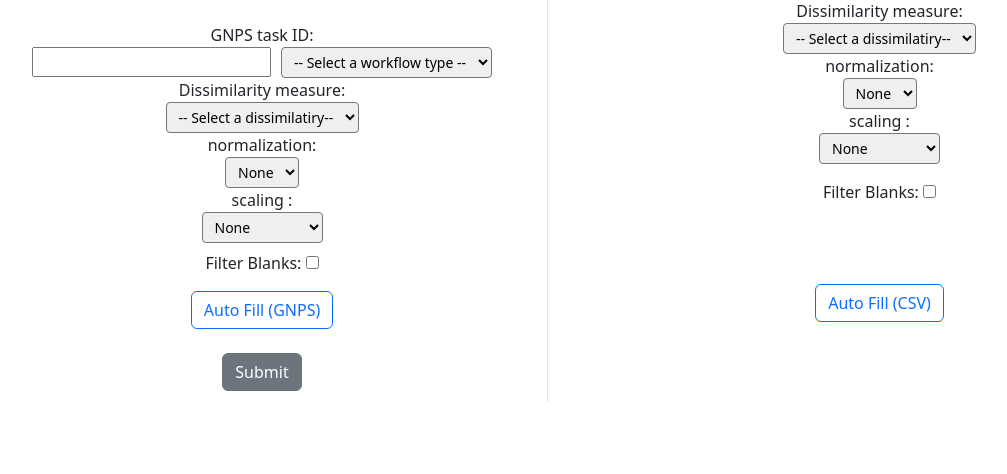
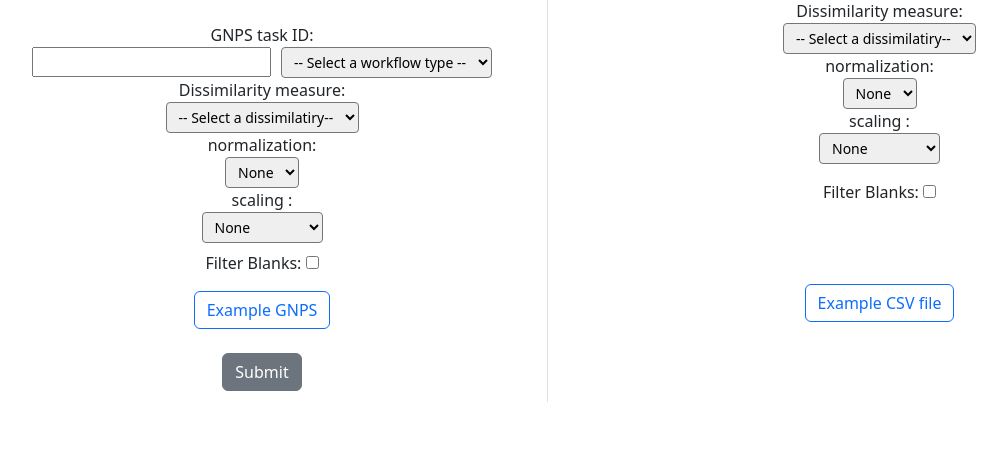
Before and after one commit to computational-chemical-biology/ClusterApp, a Flask app: page /graph in a window 1280 px wide. Shown: the part 112-586 px from the top of the page, without its empty margins (93-1100 px from the left). Run offline with Flask 3, Linux system fonts and the light colour scheme; some libraries are stand-ins or nearby versions.

Commit message:
fix: button text

```diff
--- a/api/templates/graph.html
+++ b/api/templates/graph.html
@@ -106,7 +106,7 @@
                         <span class="sr-only">Loading...</span>
                     </div>
                     <button type="button" class="btn btn-outline-primary mt-2" onclick="prefillForm('clustering-form')">
-                        Auto Fill (GNPS)
+                        Example GNPS
                     </button>
                     <br>
                     <br>
@@ -197,7 +197,7 @@
 
             <div class="container-fluid bg-1 text-center p-5">
                 <button type="button" class="btn btn-outline-primary mt-2" onclick="prefillForm('dropzoneForm')">
-                    Auto Fill (CSV)
+                    Example CSV file
                 </button>
                 <br>
                 <br>
```
